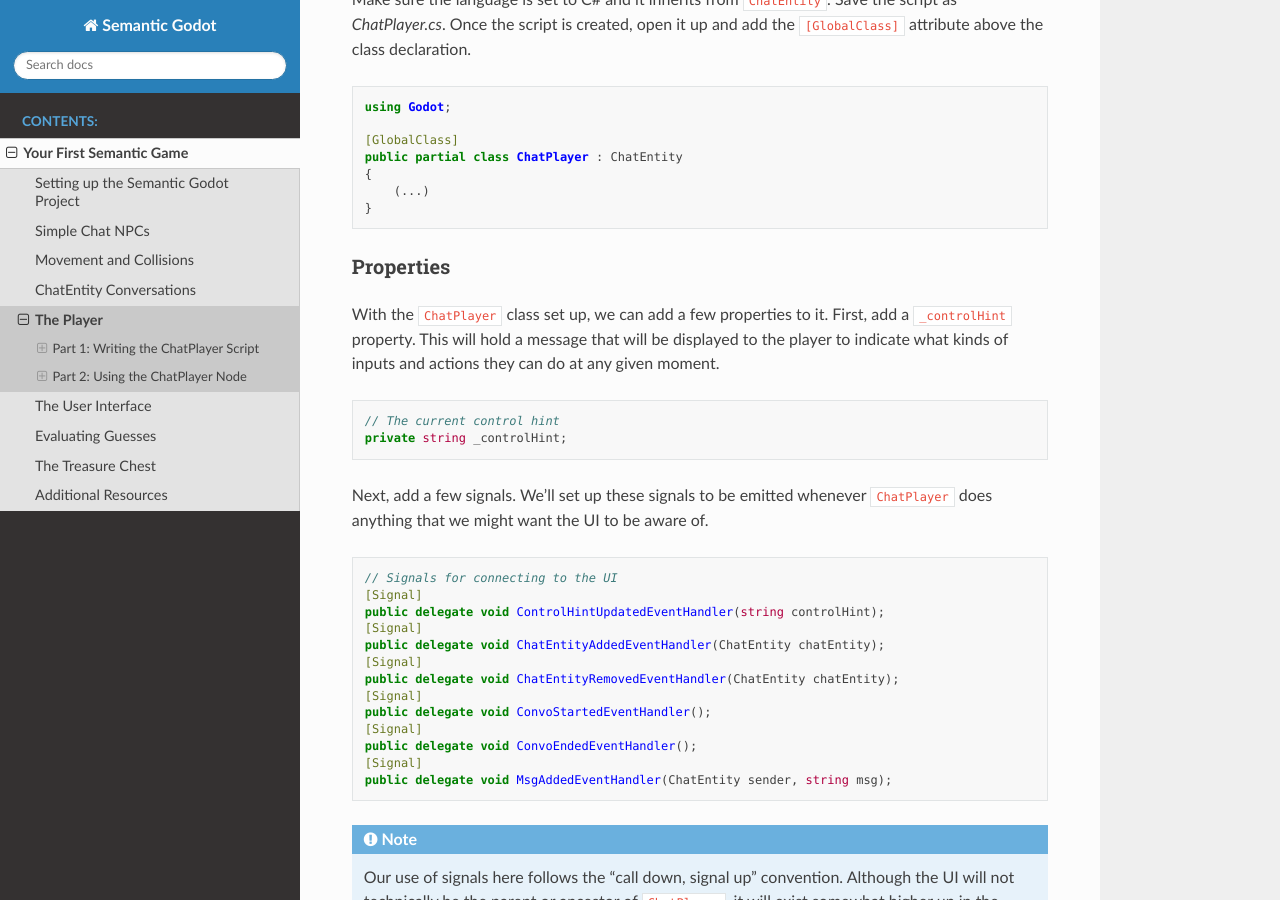
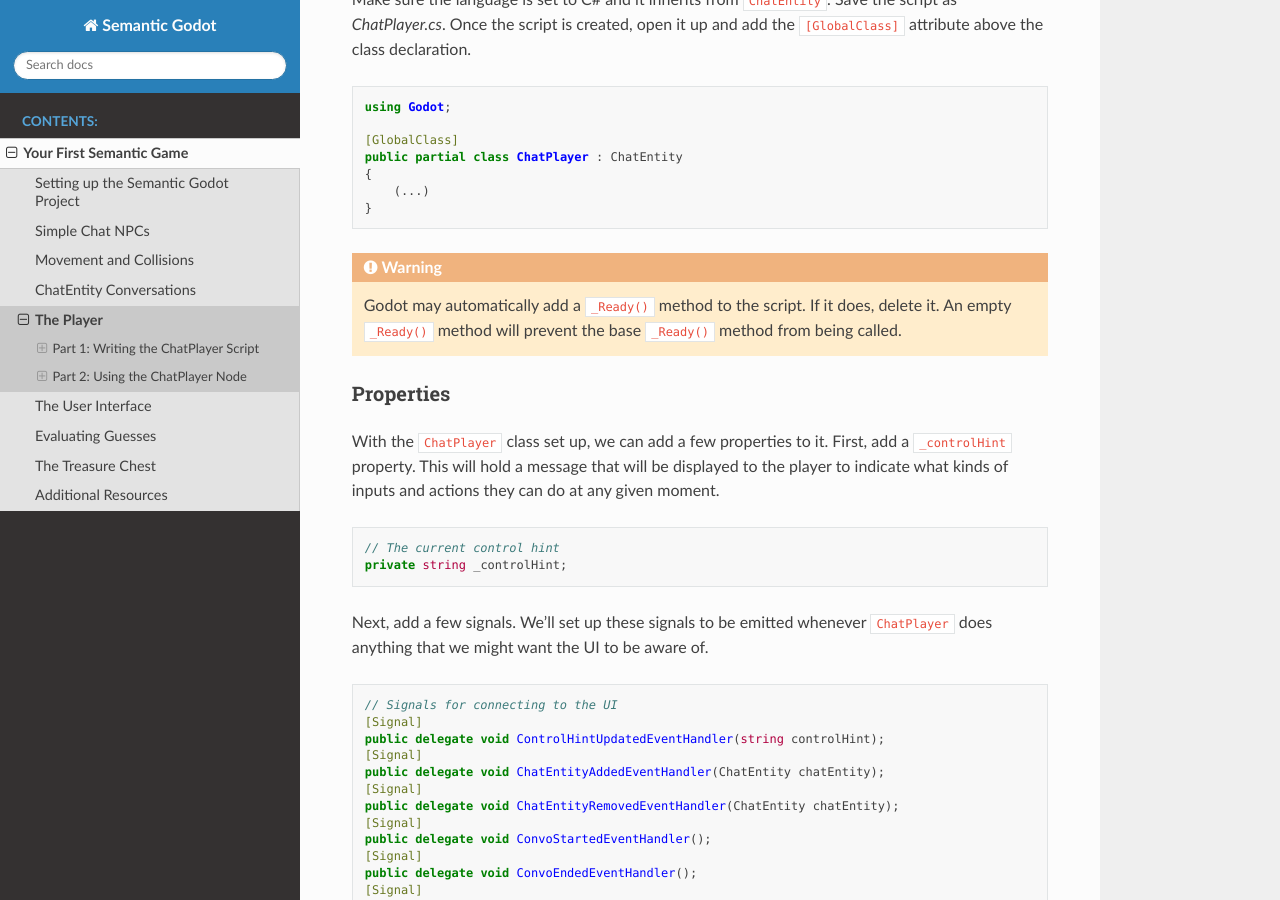
Before and after one commit to RaiderSoft/semantic-godot, a Sphinx documentation site: the page built from docs/first_semantic_game/05.the_player.rst, in a window 1280 px wide and 900 px high, scrolled down 571 px. Built offline with Sphinx 7.4.7 and the Read the Docs theme 2.0.0, drawn with Linux system fonts in a browser that asks for light colours.

Commit message:
warn bout empty _Ready

```diff
--- a/docs/first_semantic_game/05.the_player.rst
+++ b/docs/first_semantic_game/05.the_player.rst
@@ -32,6 +32,12 @@ declaration.
     {
         (...)
     }
+
+.. warning::
+
+    Godot may automatically add a ``_Ready()`` method to the script. If it does,
+    delete it. An empty ``_Ready()`` method  will prevent the base ``_Ready()``
+    method from being called.
 
 Properties
 ^^^^^^^^^^
```
